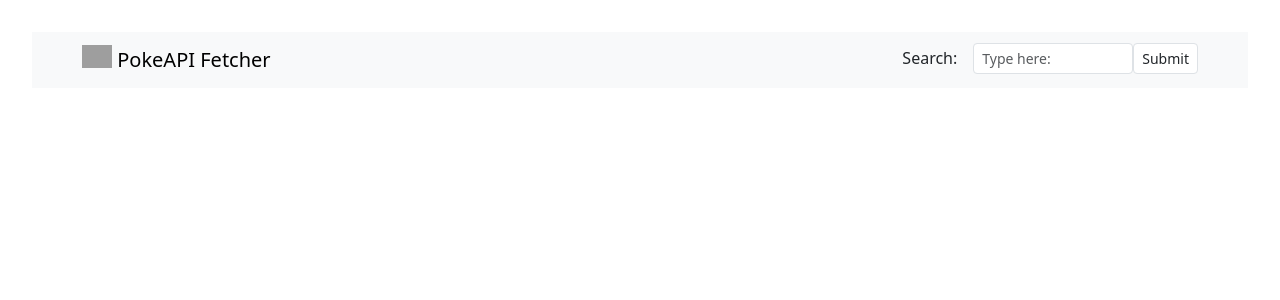
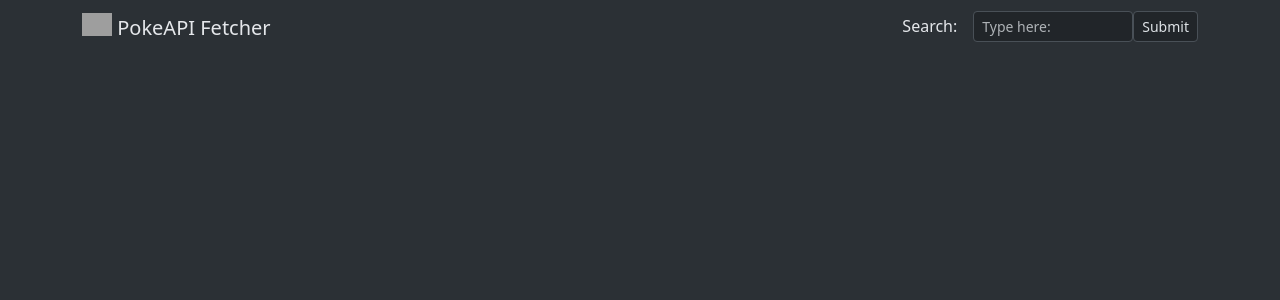
Before and after one commit to chiltom/pokemon-app, a React (Vite) app in the folder front-end/: page / in a window 1280 px wide. Shown: the top 300 px of the page. Built offline with nearby package versions, Linux system fonts and the light colour scheme; grey boxes are pictures that could not be loaded.

Commit message:
fixed pokemon card type strings, added IV and move strings as well

```diff
--- a/front-end/src/App.css
+++ b/front-end/src/App.css
@@ -1,23 +1,7 @@
-#root {
-  max-width: 1280px;
-  margin: 0 auto;
-  padding: 2rem;
-  text-align: center;
+:root {
+  background-color: #2b3035;
 }
 
-#happyPikachu {
-  mix-blend-mode: multiply;
+#root {
+  background-color: #2b3035;
 }
-
-input {
-  margin: 5px;
-}
-
-.cardImg {
-  width: 130px;
-  height: 130px;
-}
-
-li {
-  list-style-type: none;
-}
--- a/front-end/src/App.jsx
+++ b/front-end/src/App.jsx
@@ -13,16 +13,36 @@ function App() {
   const [pokeData, setPokeData] = useState(null);
   const [pokemon, setPokemon] = useState([]);
 
+  // Generate four random moves for a pokemon to spawn with
+  const getRandMoves = (moves) => {
+    let newMoves = [];
+    let randNum = 0;
+    for (let i = 0; i < 4; i++) {
+      randNum = Math.floor(Math.random() * moves.length);
+      newMoves.push(moves[randNum])
+    }
+    return newMoves
+  }
+
+  // Update pokemon when new pokemon data comes in from API calls
   useEffect(() => {
     if (pokeData) {
-      setPokemon([...pokemon, {'name': pokeData.name, 'types': pokeData.types, 'img': pokeData.sprites.front_default}]);
+      setPokemon([...pokemon, {
+        'name': pokeData.name,
+        'types': pokeData.types,
+        'img': pokeData.sprites.front_default,
+        'stats': pokeData.stats,
+        'moves': getRandMoves(pokeData.moves),
+      }]);
     }
+    console.log(pokemon)
   }, [pokeData]);
 
+  // API call for pokemon name specified, if good set pokemon data, if not alert error
   useEffect(() => {
     const getPokemonData = async () => {
       try {
-        const { data } = await axios.get(`http://pokeapi.co/api/v2/pokemon/${pokeName.toLowerCase()}`);
+        const { data } = await axios.get(`https://pokeapi.co/api/v2/pokemon/${pokeName.toLowerCase()}`);
         setPokeData(data);
       } catch(error) {
         alert(error.response.data);
@@ -36,19 +56,19 @@ function App() {
 
   return (
     <>
-      <Navbar className='bg-body-tertiary justify-content-between'>
+      <Navbar className='bg-body-tertiary' bg='dark' data-bs-theme='dark' sticky='top'>
         <Container>
-          <Navbar.Brand href='#home'>
+          <Navbar.Brand href='#home' className='text-gray-200'>
             <Image
               alt='Pikachu'
-              src='https://i.pngimg.me/thumb/f/720/m2i8d3K9H7A0Z5G6.jpg'
+              src="https://raw.githubusercontent.com/PokeAPI/sprites/master/sprites/pokemon/shiny/25.png"
               width="30"
               height="30"
-              className='d-inline-block align-top'
+              className='d-inline-block align-top mb-0'
             />{' '}
             PokeAPI Fetcher
           </Navbar.Brand>
-          <PokeForm setPokeName={setPokeName} />
+          <PokeForm className="" setPokeName={setPokeName} />
         </Container>
       </Navbar>
       <PokeCards pokemon={pokemon} />
--- a/front-end/src/components/PokeCards.jsx
+++ b/front-end/src/components/PokeCards.jsx
@@ -16,10 +16,35 @@ function PokeCards({ pokemon }) {
 
     // Create a string of pokemon types based on their returned list of types
     const typeString = (types) => {
-        let output = "Types: ";
-        for (let type of types) {
-            output += `${toTitleCase(type.type.name)} `;
+        if (types.length === 1) {
+            return `Type: ${toTitleCase(types[0].type.name)}`
+        } else {
+            let count = 0;
+            let output = "Types: "
+            while (count < types.length - 1) {
+                output += `${toTitleCase(types[count].type.name)}, `
+                count++;
+            }
+            output += `${toTitleCase(types[count].type.name)}`
+            return output
         }
+    }
+
+    // Create a string of the pokemon's types
+    const statString = (stats) => {
+        let output = 'IVs: '
+        stats.map((stat) => (
+            output += `\n${toTitleCase(stat.stat.name)}: ${stat.base_stat}`
+        ));
+        return output
+    }
+
+    // Create a string of the pokemons moves
+    const moveString = (moves) => {
+        let output = "Moves: "
+        moves.map((move) => (
+            output += `\n${toTitleCase(move.move.name)}`
+        ));
         return output
     }
 
@@ -28,12 +53,16 @@ function PokeCards({ pokemon }) {
             <Row xs={2} md={3} lg={4}>
                 {pokemon.map((mon, i) => (
                     <Col key={i}>
-                        <Card style={{width: '18rem'}}>
+                        <Card className='bg-stone-600 text-gray-200' style={{width: '12rem'}}>
                             <Card.Img variant='top' src={mon.img} alt={`A picture of ${mon.name}`} />
                             <Card.Body>
                                 <Card.Title>{`${toTitleCase(mon.name)}`}</Card.Title>
                                 <Card.Text>
-                                    {typeString(mon.types)}
+                                    {typeString(mon.types)}<br />
+                                    <br />
+                                    {statString(mon.stats).split('\n').map((str, i) => (<p key={i}>{str}</p>))}<br />
+                                    <br />
+                                    {moveString(mon.moves).split('\n').map((str, i) => (<p key={i}>{str}</p>))}
                                 </Card.Text>
                             </Card.Body>
                         </Card>
--- a/front-end/src/components/PokeForm.jsx
+++ b/front-end/src/components/PokeForm.jsx
@@ -14,7 +14,7 @@ function PokeForm ({ setPokeName }) {
     return (
         <>
             <Form className='flex flex-row items-baseline'>
-                <Form.Label className="mr-4" htmlFor='inputQuery'>Search: </Form.Label>
+                <Form.Label className="mr-4 text-gray-200" htmlFor='inputQuery'>Search: </Form.Label>
                 <Form.Control
                     className='w-40'
                     size='sm'
```
